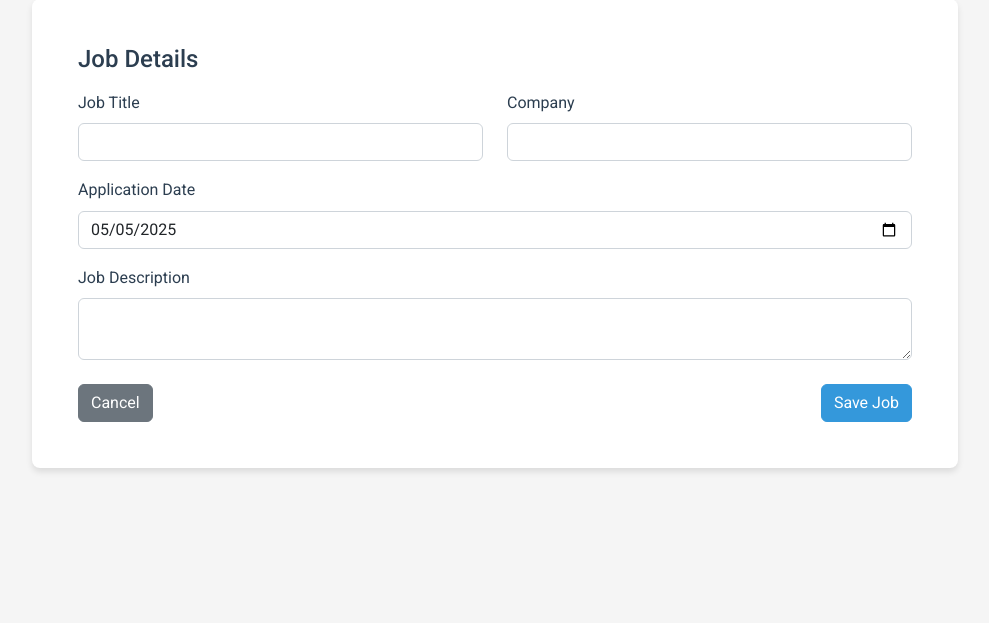
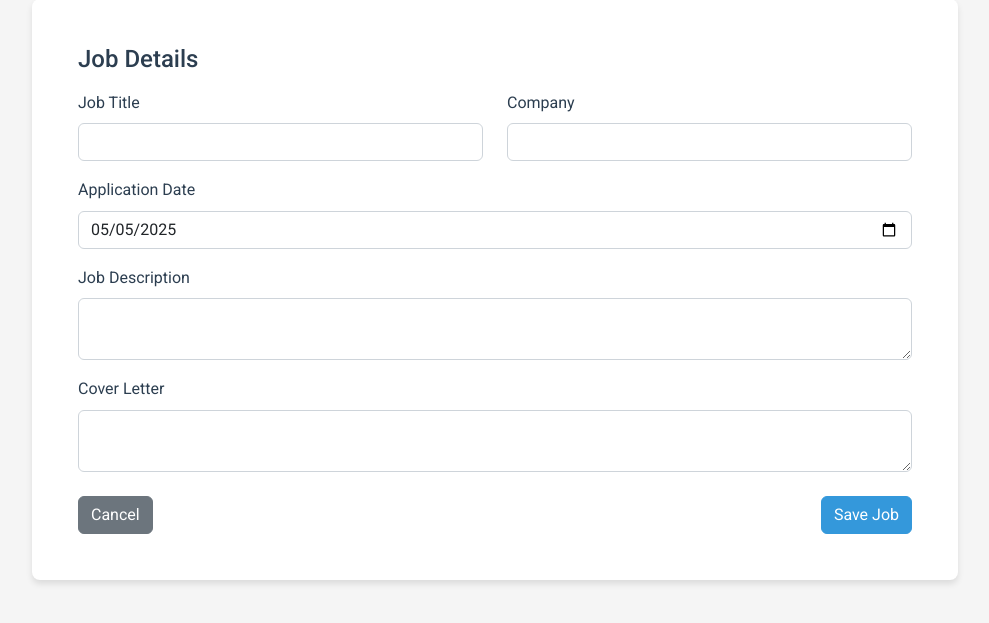
Before and after one commit to cinthisone/inthisone-jobs, a Flask app: page /jobs/add in a window 1280 px wide. Shown: the part 152-775 px from the top of the page, without its empty margins (145-1134 px from the left). Run offline with Flask 3, Linux system fonts and the light colour scheme; the visitor is signed in with stand-in values (Sample User, id 1); data comes from the database, SQL or seed files in the repository; some libraries are stand-ins or nearby versions.

Commit message:
Give users the ability to add a cover letter when saving job applications
Adds cover_letter field to Job model/form and integrates CKEditor in job_form.html.

Replit-Commit-Author: Agent
Replit-Commit-Session-Id: 4bab0afe-5094-4475-b44d-a3b03245f193
Replit-Commit-Screenshot-Url: https://storage.googleapis.com/screenshot-production-us-central1/15b067c6-006f-4321-b7a6-044b8992dd1a/81542f97-9056-444c-8efe-cfa2d0fe030e.jpg

```diff
--- a/forms.py
+++ b/forms.py
@@ -14,6 +14,7 @@ class JobForm(FlaskForm):
     company = StringField('Company', validators=[DataRequired(), Length(max=255)])
     apply_date = DateField('Application Date', validators=[DataRequired()], default=date.today)
     description = TextAreaField('Job Description', validators=[DataRequired()])
+    cover_letter = TextAreaField('Cover Letter')  # New field for cover letter
     submit = SubmitField('Save Job')
 
 class AIJobForm(FlaskForm):
--- a/models.py
+++ b/models.py
@@ -10,6 +10,7 @@ class Job(db.Model):
     company = db.Column(db.String(255), nullable=False)
     apply_date = db.Column(db.Date, nullable=False)
     description = db.Column(db.Text, nullable=False)
+    cover_letter = db.Column(db.Text, nullable=True)  # New field for cover letter
     created_at = db.Column(db.DateTime, default=datetime.utcnow)
     updated_at = db.Column(db.DateTime, default=datetime.utcnow, onupdate=datetime.utcnow)
 
@@ -21,6 +22,7 @@ class Job(db.Model):
             'company': self.company,
             'apply_date': self.apply_date.strftime('%Y-%m-%d'),
             'description': self.description,
+            'cover_letter': self.cover_letter,
             'created_at': self.created_at.strftime('%Y-%m-%d %H:%M:%S'),
             'updated_at': self.updated_at.strftime('%Y-%m-%d %H:%M:%S')
         }
--- a/routes.py
+++ b/routes.py
@@ -86,7 +86,8 @@ def add_job():
                 title=form.title.data,
                 company=form.company.data,
                 apply_date=form.apply_date.data,
-                description=form.description.data
+                description=form.description.data,
+                cover_letter=form.cover_letter.data
             )
             db.session.add(job)
             db.session.commit()
@@ -116,6 +117,7 @@ def edit_job(job_id):
             job.company = form.company.data
             job.apply_date = form.apply_date.data
             job.description = form.description.data
+            job.cover_letter = form.cover_letter.data
             db.session.commit()
             flash('Job application updated successfully!', 'success')
             return redirect(url_for('dashboard'))
--- a/static/js/main.js
+++ b/static/js/main.js
@@ -4,7 +4,16 @@ document.addEventListener('DOMContentLoaded', function() {
         ClassicEditor
             .create(document.querySelector('#description'))
             .catch(error => {
-                console.error(error);
+                console.error('Description editor error:', error);
+            });
+    }
+
+    // Initialize CKEditor for cover letter
+    if (document.querySelector('#cover_letter')) {
+        ClassicEditor
+            .create(document.querySelector('#cover_letter'))
+            .catch(error => {
+                console.error('Cover letter editor error:', error);
             });
     }
 
--- a/templates/job_form.html
+++ b/templates/job_form.html
@@ -50,9 +50,14 @@
                         {{ form.apply_date(class="form-control", type="date") }}
                     </div>
 
-                    <div class="mb-4">
+                    <div class="mb-3">
                         <label for="description" class="form-label">Job Description</label>
                         {{ form.description(class="form-control") }}
+                    </div>
+
+                    <div class="mb-4">
+                        <label for="cover_letter" class="form-label">Cover Letter</label>
+                        {{ form.cover_letter(class="form-control") }}
                     </div>
 
                     <div class="d-flex justify-content-between">
```
